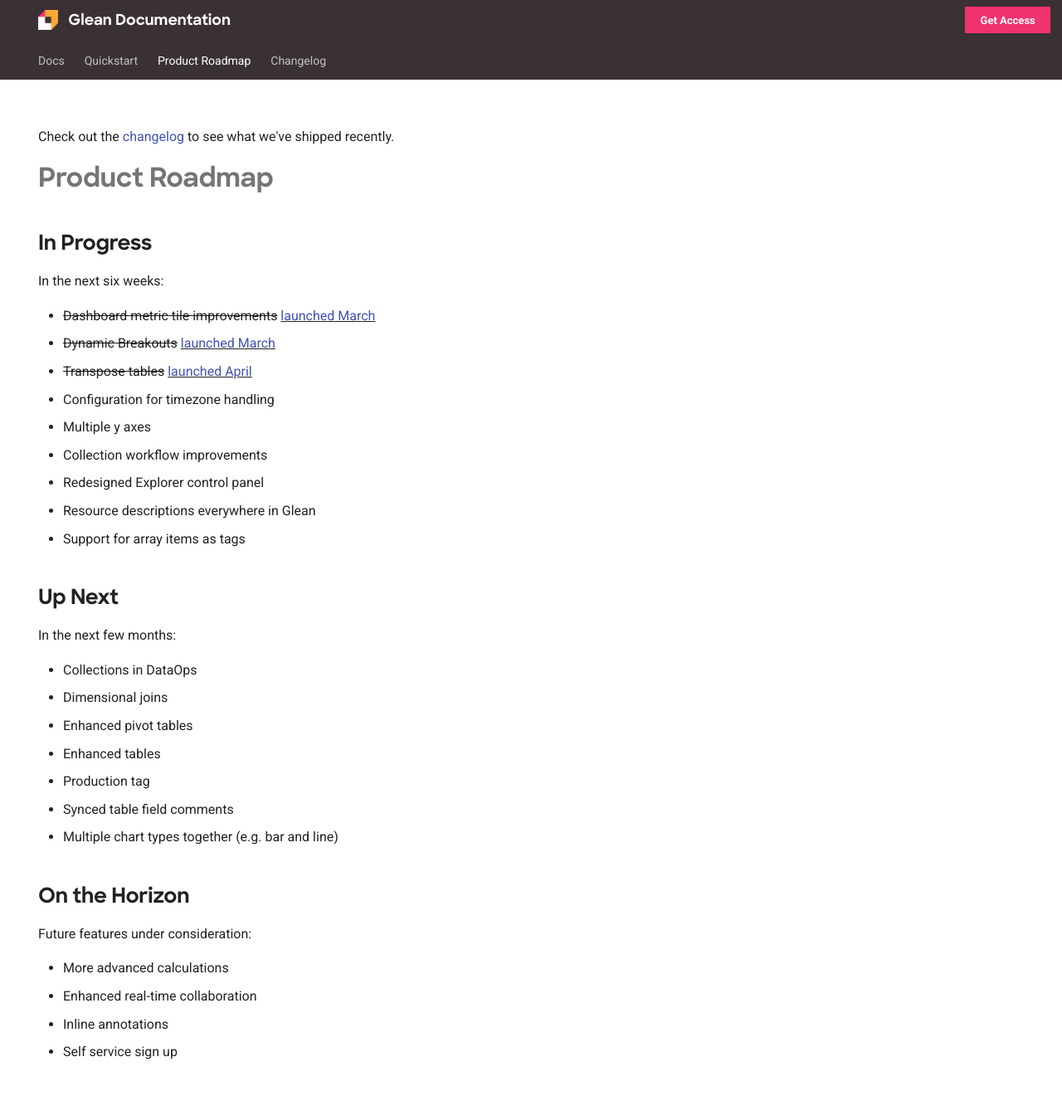
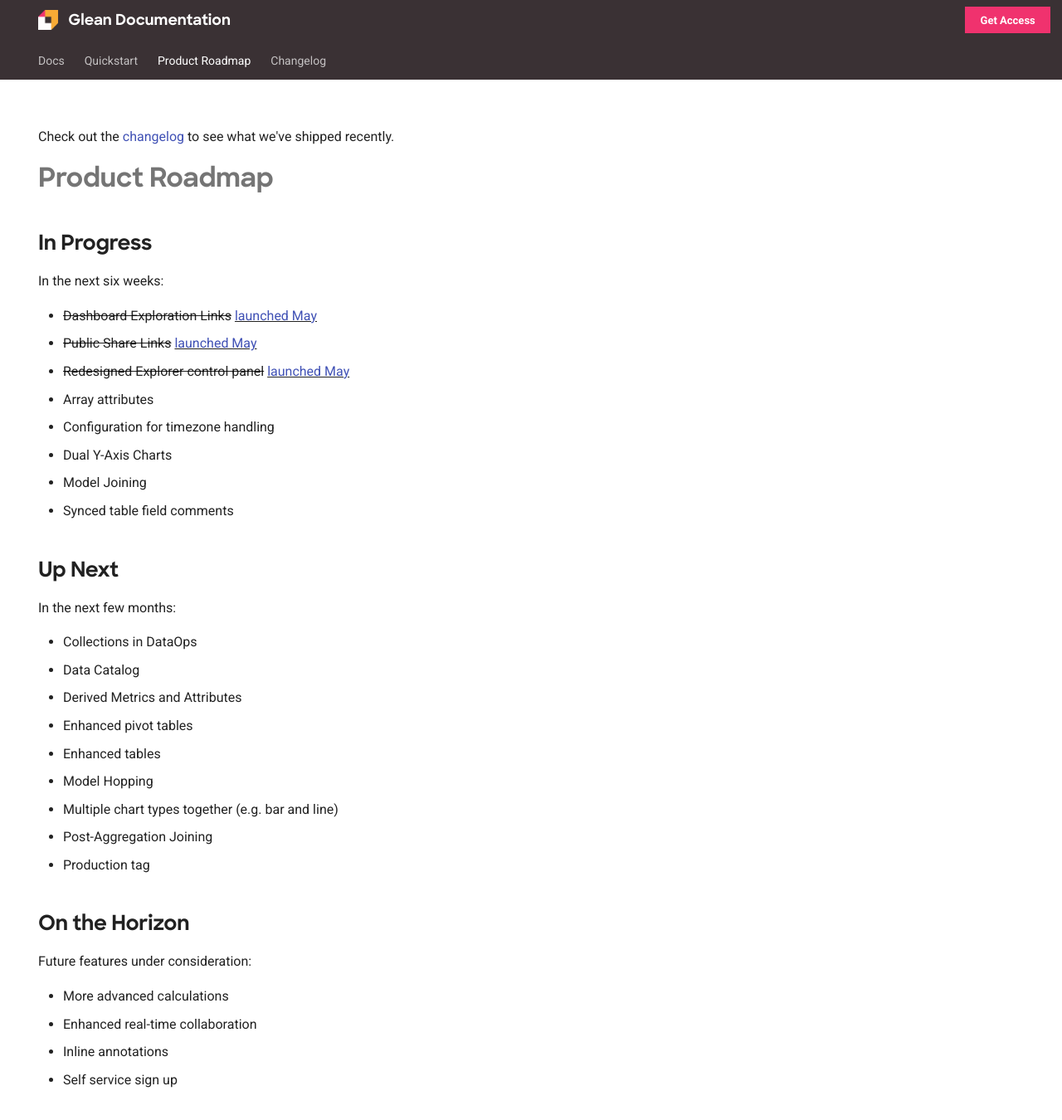
Before and after one commit to gleannyc/documentation, an MkDocs documentation site: the page built from docs/product-roadmap/index.md, in a window 1280 px wide and 1400 px high. Shown: the top 1350 px of the window at 83% size. Built offline with MkDocs 1.6.1 and Material for MkDocs 9.7.7, drawn with Linux system fonts in a browser that asks for light colours.

Commit message:
update release note and roadmap for 2023 may (#135)

```diff
--- a/docs/product-roadmap/index.md
+++ b/docs/product-roadmap/index.md
@@ -12,27 +12,28 @@
 
 In the next six weeks:
 
-- <del>Dashboard metric tile improvements</del> <ins>[launched March](../changelog/2023_03_31.md#metric-tiles)</ins>
-- <del>Dynamic Breakouts</del> <ins>[launched March](../changelog/2023_03_31.md#dynamic-breakouts)</ins>
-- <del>Transpose tables</del> <ins>[launched April](../changelog/2023_04_20/#transpose-tables)</ins>
+- <del>Dashboard Exploration Links</del> <ins>[launched May](../changelog/2023_05_30/#dashboard-exploration-links)</ins>
+- <del>Public Share Links</del> <ins>[launched May](../changelog/2023_05_30/#public-link-sharing)</ins>
+- <del>Redesigned Explorer control panel</del> <ins>[launched May](../changelog/2023_05_30/#refreshed-control-panel)</ins>
+- Array attributes
 - Configuration for timezone handling
-- Multiple y axes
-- Collection workflow improvements
-- Redesigned Explorer control panel
-- Resource descriptions everywhere in Glean
-- Support for array items as tags
+- Dual Y-Axis Charts
+- Model Joining
+- Synced table field comments
 
 ## Up Next
 
 In the next few months:
 
 - Collections in DataOps
-- Dimensional joins
+- Data Catalog
+- Derived Metrics and Attributes
 - Enhanced pivot tables
 - Enhanced tables
+- Model Hopping
+- Multiple chart types together (e.g. bar and line)
+- Post-Aggregation Joining
 - Production tag
-- Synced table field comments
-- Multiple chart types together (e.g. bar and line)
 
 ## On the Horizon
 
--- a/mkdocs.yml
+++ b/mkdocs.yml
@@ -106,6 +106,7 @@
   - Product Roadmap: ./product-roadmap/index.md
   - Changelog:
       - Changelog: # must be in chronological order, most recent first
+          - ./changelog/2023_05_30.md
           - ./changelog/2023_04_20.md
           - ./changelog/2023_03_31.md
           - ./changelog/2023_02_28.md
```
Also changed, not shown: docs/changelog/2023_05_30.md (added, +60 -0 lines), docs/assets/product_updates/230530_dashboardexplorationlinks.png (added), docs/assets/product_updates/230530_publiclinksharing.png (added), docs/assets/product_updates/230530_refreshedcontrolpanel.gif (added).
